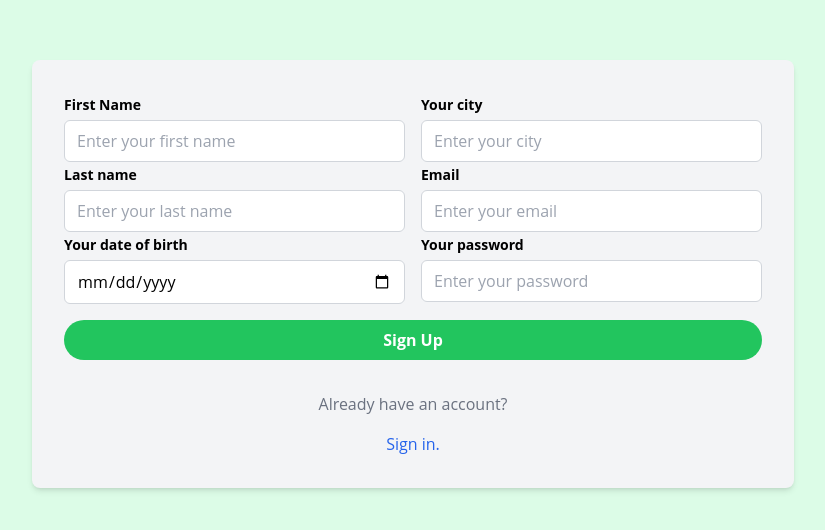
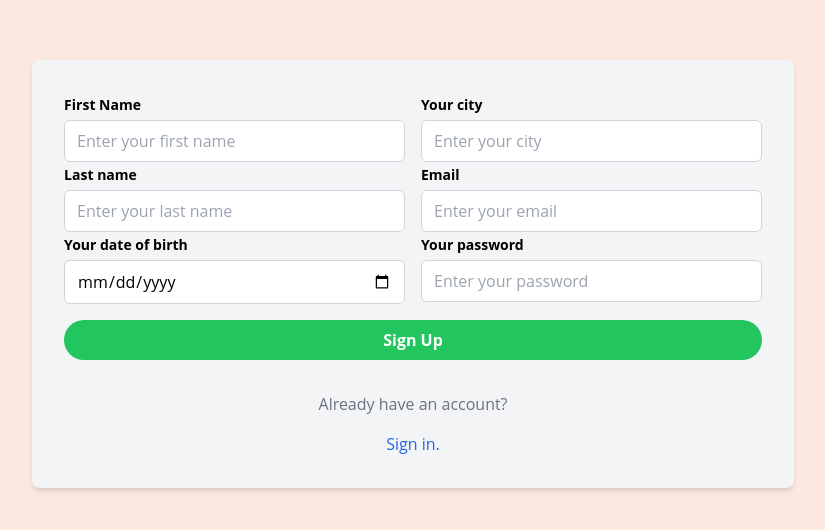
Before and after one commit to alinachen8/wildhacks, a SvelteKit app in the folder bondgrove-web/: page /signup in a window 1280 px wide. Shown: the part 126-656 px from the top of the page, without its empty margins (227-1052 px from the left). Built offline with nearby package versions, Linux system fonts and the light colour scheme.

Commit message:
fixed color schemes on sign in and sign up

```diff
--- a/bondgrove-web/src/app.pcss
+++ b/bondgrove-web/src/app.pcss
@@ -32,3 +32,7 @@ html {
 body {
   font-family: 'Oswald', sans-serif;
 }
+
+.bg-custom-color {
+  background-color: #fbe9df;
+}
--- a/bondgrove-web/src/routes/signin/+page.svelte
+++ b/bondgrove-web/src/routes/signin/+page.svelte
@@ -61,7 +61,7 @@
     align-items: center; /* Center children horizontally */
     height: 100vh; /* Full height of the viewport */
     /* Background color for the entire page, change as needed */
-    background-color: #f3e8cb;
+    background-color: #fbe9df;
     /* Font family for the entire page, change as needed */
     font-family: 'Helvetica', 'Arial', sans-serif;
   }
--- a/bondgrove-web/src/routes/signup/+page.svelte
+++ b/bondgrove-web/src/routes/signup/+page.svelte
@@ -16,7 +16,7 @@
   }
 </script>
 
-<div class="page-container bg-green-100 flex justify-center items-center h-screen">
+<div class="page-container bg-custom-color flex justify-center items-center h-screen">
   <form on:submit|preventDefault={login} class="grid grid-cols-2 gap-4 bg-gray-100 p-8 rounded-lg shadow-md">
     <div class="col-span-1">
       <div class="form-group">
```
